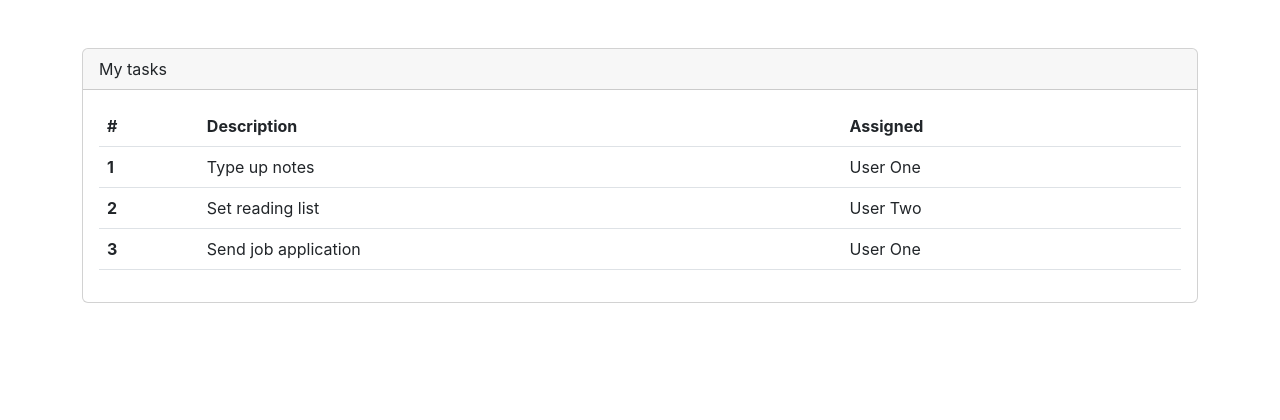
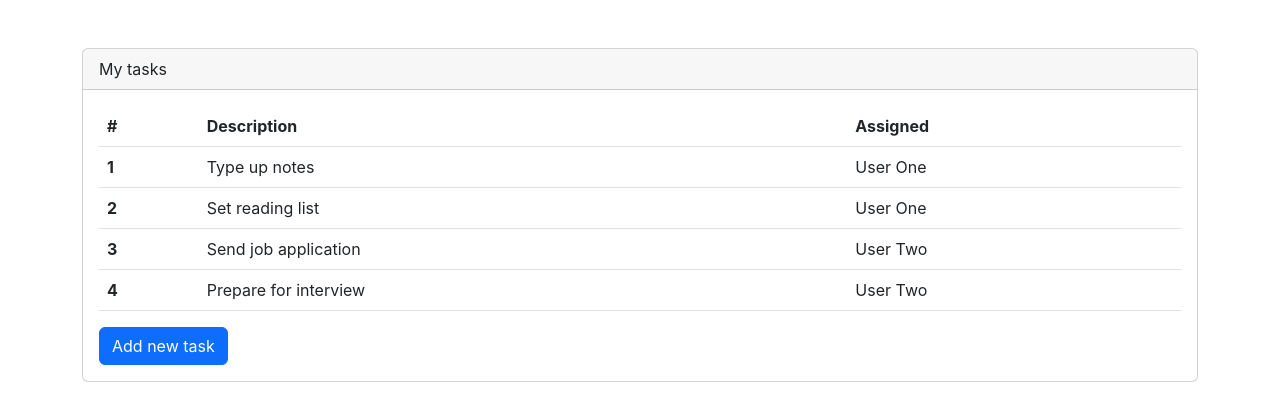
Before and after one commit to OptimusWall-E/react-java-todo, a React (Create React App) app: page / in a window 1280 px wide. Shown: the top 420 px of the page. Built offline with nearby package versions, Linux system fonts and the light colour scheme.

Commit message:
Added state. Changed hard coded const todos to const [todos, setTodos] = useState to track and set state. Changed todos.push(todos) to setTodos(todos => [...todos, newTodo]) to add hard coded new todos to to do list.

```diff
--- a/src/App.js
+++ b/src/App.js
@@ -1,14 +1,29 @@
-import logo from './logo.svg';
+import React, {useState} from 'react';
 import './App.css';
 import TodoTable from './components/TodoTable';
 
 function App() {
 
-  const todos = [
+  const [todos, setTodos] = useState([
     {rowNumber: 1, rowDescription: 'Type up notes', rowAssigned: 'User One'},
-    {rowNumber: 2, rowDescription: 'Set reading list', rowAssigned: 'User Two'},
-    {rowNumber: 3, rowDescription: 'Send job application', rowAssigned: 'User One'}
+    {rowNumber: 2, rowDescription: 'Set reading list', rowAssigned: 'User One'},
+    {rowNumber: 3, rowDescription: 'Send job application', rowAssigned: 'User Two'},
+    {rowNumber: 4, rowDescription: 'Prepare for interview', rowAssigned: 'User Two'}
   ]
+  )
+
+  // onClick=addTodo is a pointer.
+  // We don't add () or it will be called automatically, without being clicked
+  const addTodo = () => {
+    if (todos.length > 0) {
+      const newTodo = {
+        rowNumber: todos.length + 1,
+        rowDescription: 'New task',
+        rowAssigned: 'User Three'
+      };
+      setTodos(todos => [...todos, newTodo]);
+    }
+  }
   return (
     <div className='mt-5 container'>
       <div className='card'>
@@ -17,6 +32,9 @@
         </div>
         <div className='card-body'>
           <TodoTable todos={todos}/>
+          <button className='btn btn-primary' onClick={addTodo}>
+            Add new task
+          </button>
         </div>
       </div>
     </div>
--- a/src/components/TodoTable.js
+++ b/src/components/TodoTable.js
@@ -11,22 +11,13 @@
         </tr>
       </thead>
       <tbody>
-        <TodoRowItem
-          rowNumber = {props.todos[0].rowNumber}
-          rowDescription = {props.todos[0].rowDescription}
-          rowAssigned = {props.todos[0].rowAssigned}
-        />
-        <TodoRowItem
-          rowNumber = {props.todos[1].rowNumber}
-          rowDescription = {props.todos[1].rowDescription}
-          rowAssigned = {props.todos[1].rowAssigned}
-        />
-        <TodoRowItem
-          rowNumber = {props.todos[2].rowNumber}
-          rowDescription = {props.todos[2].rowDescription}
-          rowAssigned = {props.todos[2].rowAssigned}
-        />
-
+        {props.todos.map(todo => (
+          <TodoRowItem
+            rowNumber={todo.rowNumber}
+            rowDescription={todo.rowDescription}
+            rowAssigned={todo.rowAssigned}
+          />
+        ))}
       </tbody>
     </table>
   )
```
